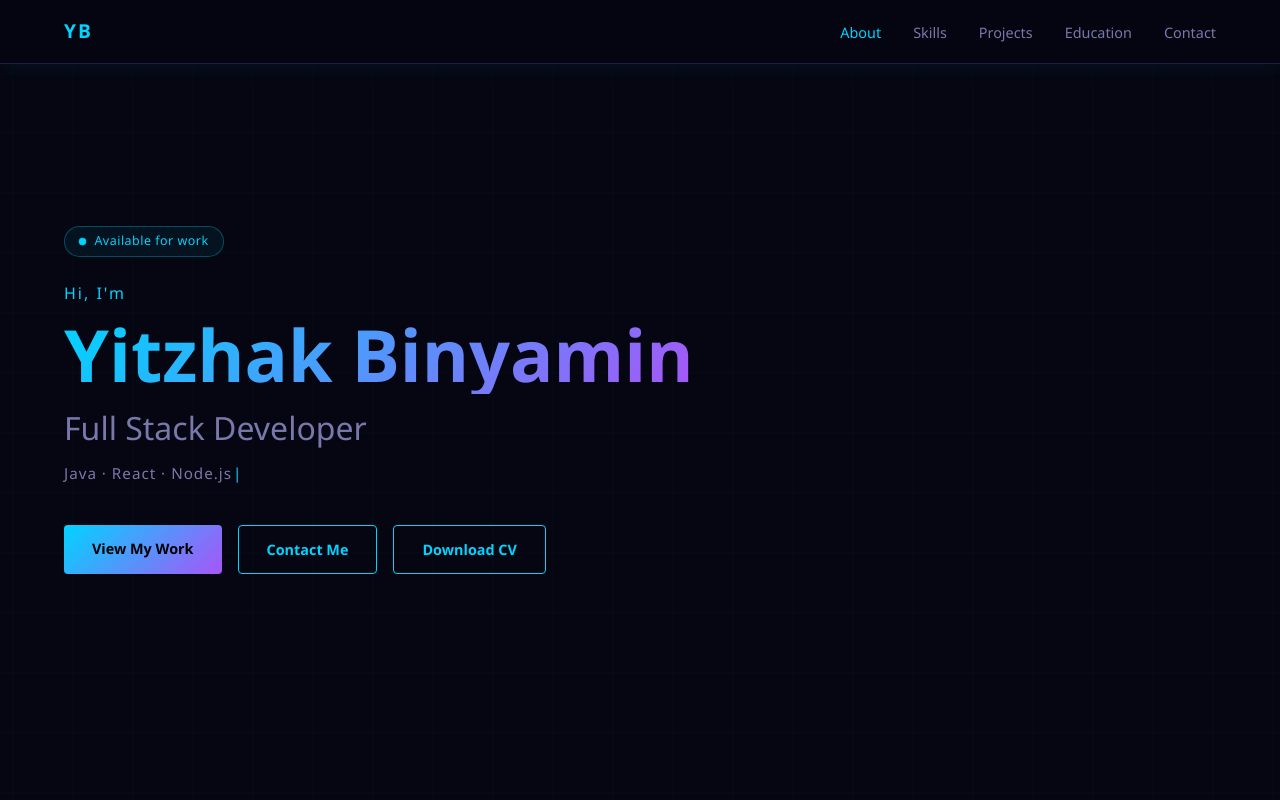
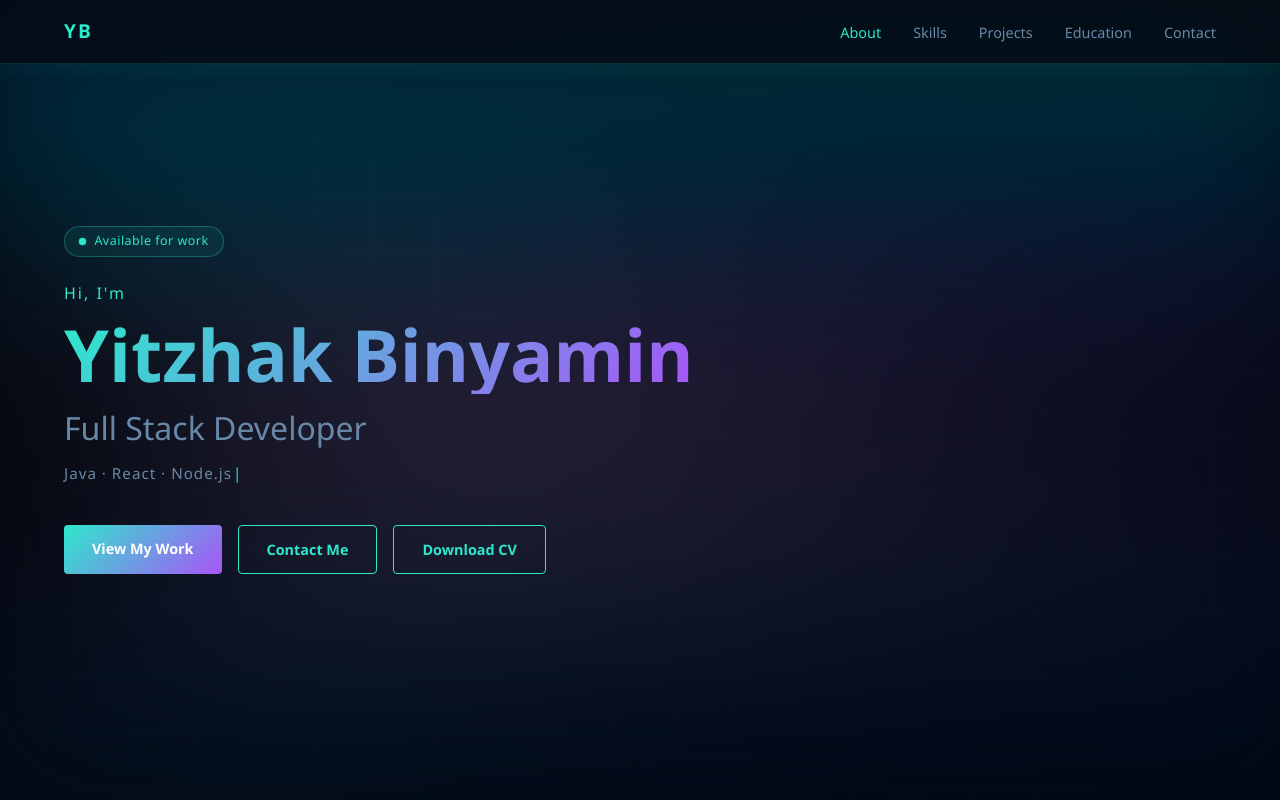
Before and after one commit to Yitzhakbin9/yitzhak-portfolio, a React (Vite) app: page / in a window 1280 px wide. Shown: the top 800 px of the page. Built offline with nearby package versions, Linux system fonts and the light colour scheme.

Commit message:
change in style

```diff
--- a/index.html
+++ b/index.html
@@ -4,7 +4,12 @@
     <meta charset="UTF-8" />
     <link rel="icon" type="image/svg+xml" href="/vite.svg" />
     <meta name="viewport" content="width=device-width, initial-scale=1.0" />
-    <title>portfolio</title>
+    <title>Yitzhak Binyamin | Full Stack Developer</title>
+    <meta name="description" content="Full Stack Developer with 3 years of professional experience. Specializing in Java, React, and Node.js. Based in Rishon Lezion." />
+    <meta property="og:title" content="Yitzhak Binyamin | Full Stack Developer" />
+    <meta property="og:description" content="Full Stack Developer with 3 years of professional experience. Java · React · Node.js" />
+    <meta property="og:type" content="website" />
+    <meta name="author" content="Yitzhak Binyamin" />
   </head>
   <body>
     <div id="root"></div>
--- a/src/App.css
+++ b/src/App.css
@@ -7,10 +7,10 @@
   justify-content: space-between;
   align-items: center;
   padding: 1rem 4rem;
-  background-color: rgba(6, 6, 18, 0.92);
-  backdrop-filter: blur(8px);
+  background-color: rgba(4, 8, 18, 0.75);
+  backdrop-filter: blur(10px);
   border-bottom: 1px solid var(--border);
-  box-shadow: 0 1px 20px rgba(0, 212, 255, 0.08);
+  box-shadow: 0 1px 20px rgba(46, 232, 204, 0.08);
   z-index: 100;
 }
 
@@ -60,7 +60,7 @@
   font-weight: 800;
   line-height: 1.1;
   margin-bottom: 0.5rem;
-  background: linear-gradient(135deg, #00d4ff, #a855f7);
+  background: linear-gradient(135deg, #2ee8cc, #a855f7);
   -webkit-background-clip: text;
   -webkit-text-fill-color: transparent;
   background-clip: text;
@@ -96,7 +96,7 @@
 
 .btn-primary {
   background: linear-gradient(135deg, var(--accent), var(--accent-secondary));
-  color: #000;
+  color: #fff;
   font-weight: 700;
 }
 
@@ -223,7 +223,7 @@
   border-color: var(--accent);
   color: var(--accent);
   background-color: var(--accent-dim);
-  box-shadow: 0 0 10px rgba(0, 212, 255, 0.2);
+  box-shadow: 0 0 10px rgba(46, 232, 204, 0.2);
 }
 
 /* ── PROJECTS ── */
@@ -324,6 +324,28 @@
   border-top: 1px solid var(--border);
 }
 
+/* ── BACKGROUND IMAGE ── */
+.bg-image {
+  position: fixed;
+  inset: 0;
+  background-image: url('/gradient.avif');
+  background-size: cover;
+  background-position: center;
+  z-index: -2;
+  animation: bg-drift 20s ease-in-out infinite;
+}
+
+@keyframes bg-drift {
+  0%, 100% {
+    transform: scale(1.05);
+    filter: blur(60px) brightness(0.35) saturate(1.4);
+  }
+  50% {
+    transform: scale(1.1);
+    filter: blur(72px) brightness(0.28) saturate(1.6);
+  }
+}
+
 /* ── SCROLL PROGRESS BAR ── */
 .scroll-progress-bar {
   position: fixed;
@@ -354,11 +376,11 @@
   gap: 0.5rem;
   margin-bottom: 1.5rem;
   padding: 0.3rem 0.9rem;
-  border: 1px solid rgba(0, 212, 255, 0.3);
+  border: 1px solid rgba(46, 232, 204, 0.3);
   border-radius: 20px;
   font-size: 0.78rem;
   color: var(--accent);
-  background: rgba(0, 212, 255, 0.06);
+  background: rgba(46, 232, 204, 0.07);
   width: fit-content;
   letter-spacing: 0.5px;
 }
@@ -371,8 +393,8 @@
   animation: dot-pulse 2s ease-in-out infinite;
 }
 @keyframes dot-pulse {
-  0%, 100% { box-shadow: 0 0 0 0 rgba(0, 212, 255, 0.5); }
-  50% { box-shadow: 0 0 0 5px rgba(0, 212, 255, 0); }
+  0%, 100% { box-shadow: 0 0 0 0 rgba(46, 232, 204, 0.5); }
+  50% { box-shadow: 0 0 0 5px rgba(46, 232, 204, 0); }
 }
 
 /* ── TYPING CURSOR ── */
--- a/src/App.jsx
+++ b/src/App.jsx
@@ -11,6 +11,7 @@ import "./App.css";
 export default function App() {
   return (
     <>
+      <div className="bg-image" aria-hidden="true" />
       <ScrollProgress />
       <Navbar />
       <main>
--- a/src/index.css
+++ b/src/index.css
@@ -5,26 +5,27 @@
 }
 
 :root {
-  --bg: #060612;
-  --bg-card: #0d0d1f;
-  --bg-card-hover: #12122a;
-  --border: #1e1e3f;
-  --text: #e8e8ff;
-  --text-muted: #7878aa;
-  --accent: #00d4ff;
+  --bg: #04080f;
+  --bg-card: rgba(5, 10, 24, 0.68);
+  --bg-card-hover: rgba(8, 15, 32, 0.80);
+  --border: rgba(46, 232, 204, 0.14);
+  --text: #d8eaf2;
+  --text-muted: #6888a8;
+  --accent: #2ee8cc;
   --accent-secondary: #a855f7;
-  --accent-dim: rgba(0, 212, 255, 0.1);
-  --accent-secondary-dim: rgba(168, 85, 247, 0.15);
-  --glow: 0 0 18px rgba(0, 212, 255, 0.25);
+  --accent-dim: rgba(46, 232, 204, 0.12);
+  --accent-secondary-dim: rgba(168, 85, 247, 0.14);
+  --glow: 0 0 20px rgba(46, 232, 204, 0.3);
   --font: 'Segoe UI', system-ui, sans-serif;
 }
 
 html {
   scroll-behavior: smooth;
+  background-color: var(--bg);
 }
 
 body {
-  background-color: var(--bg);
+  background-color: transparent;
   color: var(--text);
   font-family: var(--font);
   font-size: 18px;
@@ -36,8 +37,8 @@ body::before {
   position: fixed;
   inset: 0;
   background-image:
-    linear-gradient(rgba(0, 212, 255, 0.025) 1px, transparent 1px),
-    linear-gradient(90deg, rgba(0, 212, 255, 0.025) 1px, transparent 1px);
+    linear-gradient(rgba(46, 232, 204, 0.02) 1px, transparent 1px),
+    linear-gradient(90deg, rgba(168, 85, 247, 0.018) 1px, transparent 1px);
   background-size: 60px 60px;
   animation: grid-move 30s linear infinite;
   pointer-events: none;
```
Also changed, not shown: public/gradient.avif (added), 1 other file (tests, documents, lock files or other folders).
